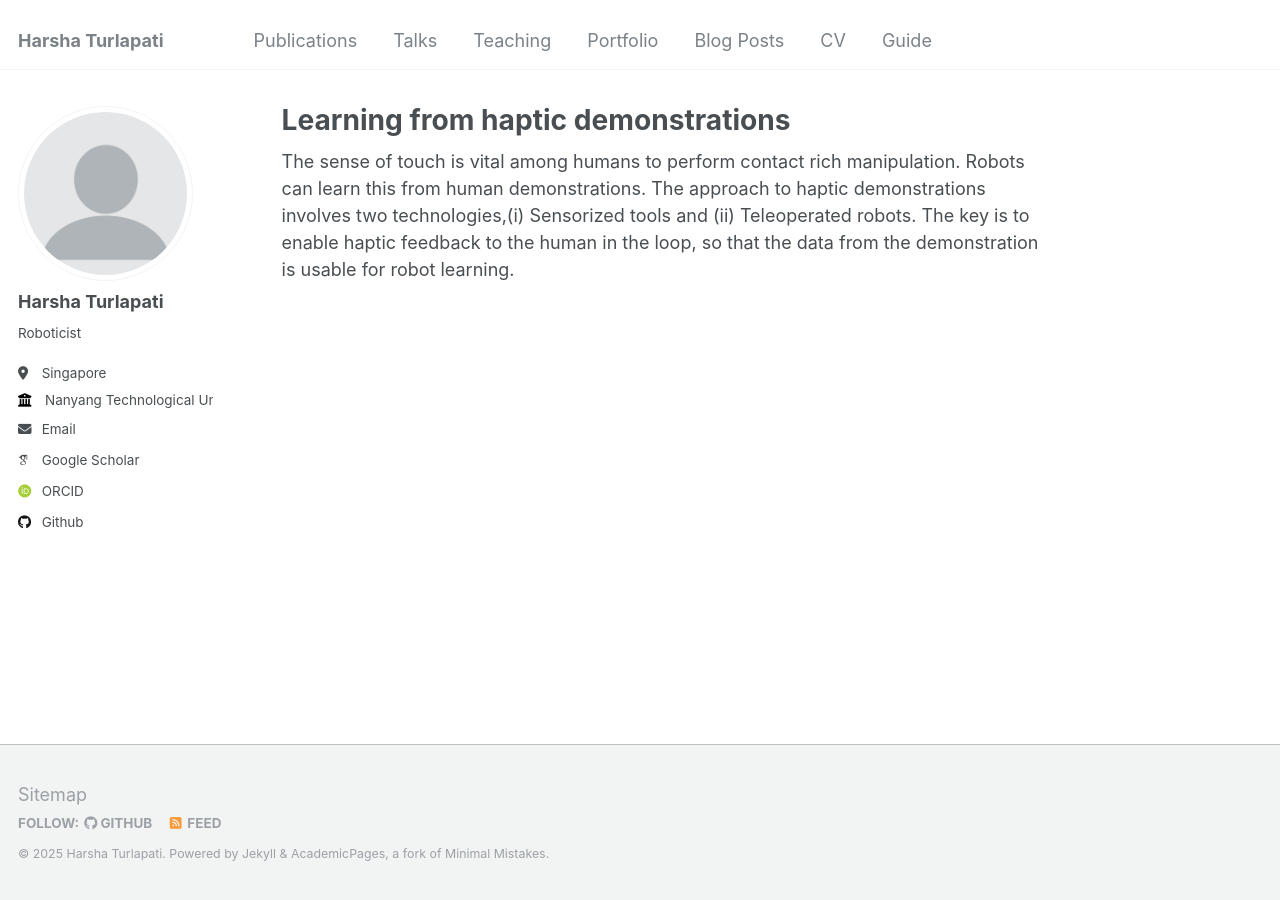
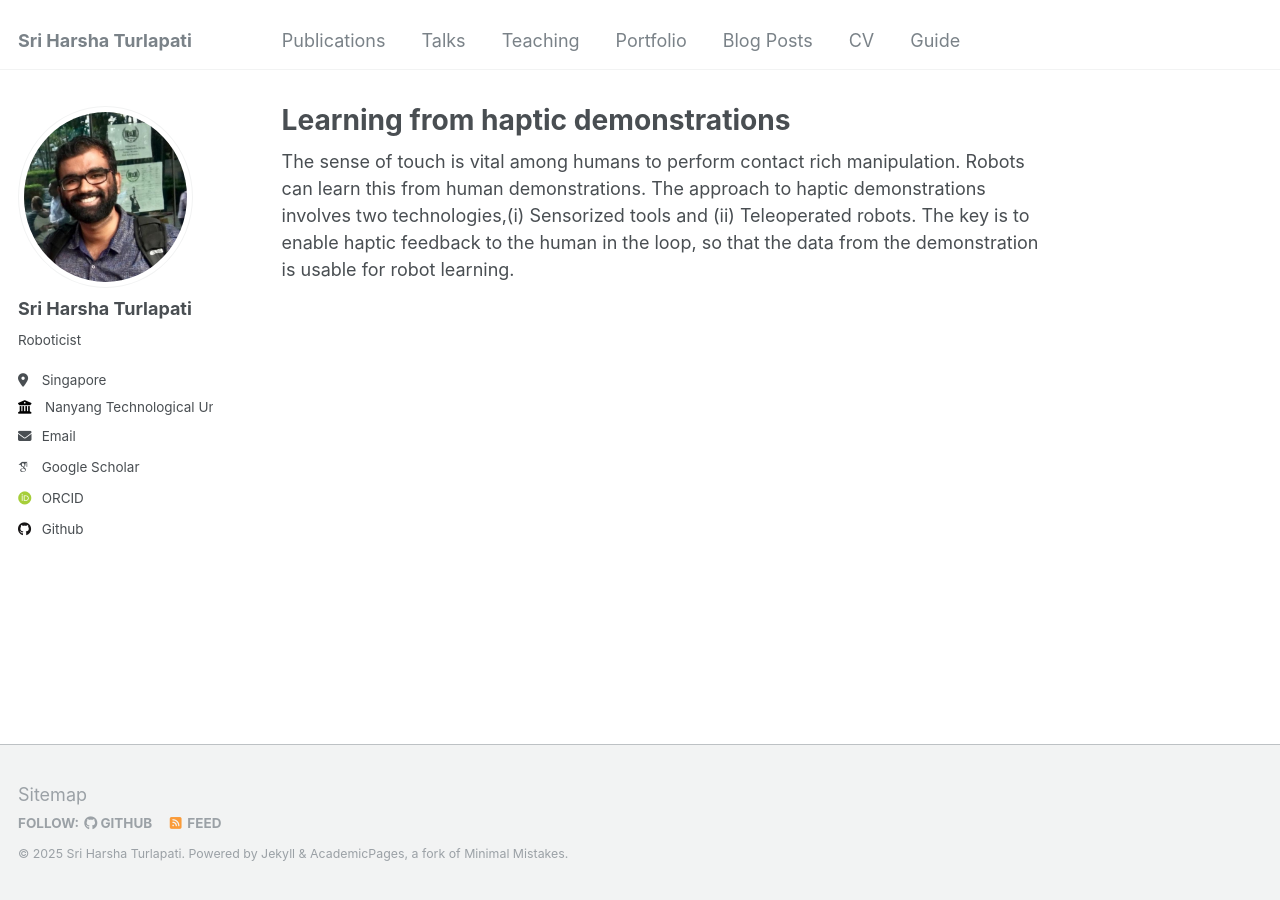
Before and after one commit to harshaturlapati/harshaturlapati.github.io, a Jekyll site: the page built from _pages/about.md, in a window 1280 px wide. Built offline with Jekyll 4.4.1, drawn with Linux system fonts in a browser that asks for light colours; some web fonts are replaced.

Commit message:
Update _config.yml

```diff
--- a/_config.yml
+++ b/_config.yml
@@ -8,9 +8,9 @@
 
 # Basic Site Settings
 locale                   : "en-US"
-title                    : "Harsha Turlapati"
+title                    : "Sri Harsha Turlapati"
 title_separator          : "-"
-name                     : &name "Harsha Turlapati"
+name                     : &name "Sri Harsha Turlapati"
 description              : &description "Learning from haptic demonstrations"
 url                      : https://harshaturlapati.github.io # the base hostname & protocol for your site e.g. "https://mmistakes.github.io"
 baseurl                  : "" # the subpath of your site, e.g. "/blog"
@@ -21,8 +21,8 @@ repository               : "harshaturlapati/harshaturlapati.github.io"
 #               Additional customization can be done by editing /_includes/author-profile.html
 author:
   # Biographic information
-  avatar           : "profile.png"
-  name             : "Harsha Turlapati"
+  avatar           : "harsha_personal_portrait.jpg"
+  name             : "Sri Harsha Turlapati"
   pronouns         : # example: "she/her"
   bio              : "Roboticist"
   location         : "Singapore"
```
